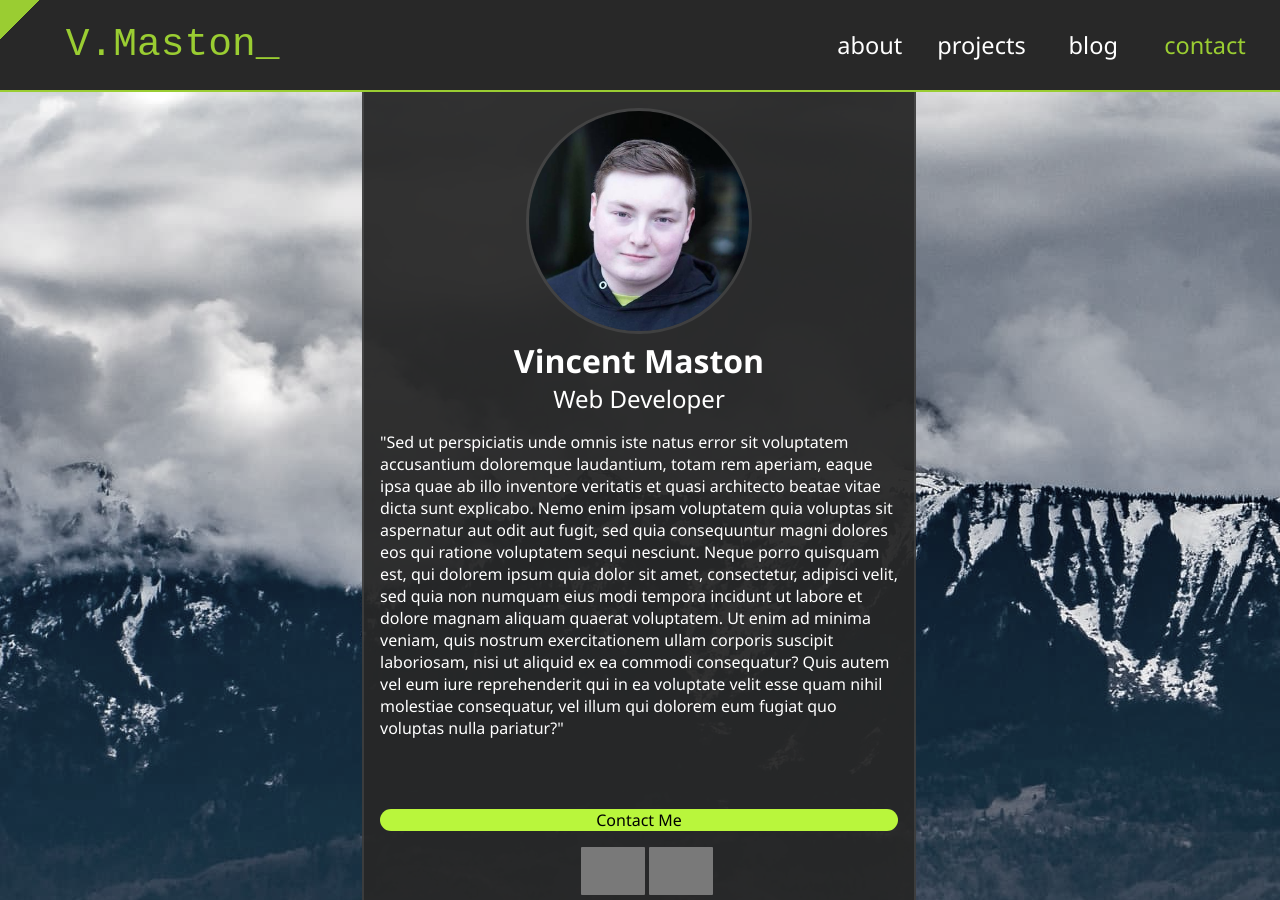
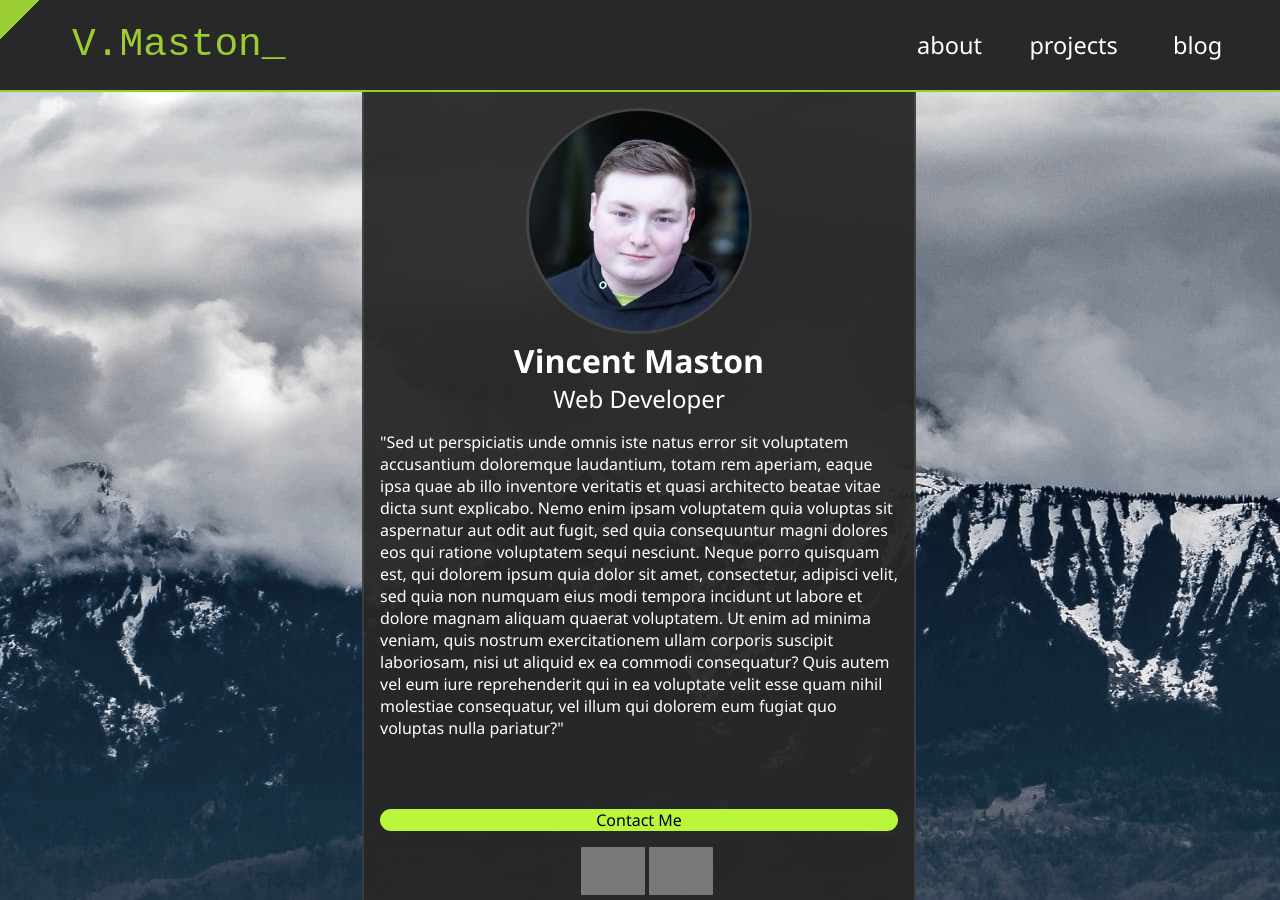
Before and after one commit to VMaston/vmaston.github.io, a Jekyll site: the page built from contact.md, in a window 1280 px wide. Built offline with Jekyll 4.4.1, drawn with Linux system fonts in a browser that asks for light colours; grey boxes are pictures that could not be loaded.

Commit message:
remove the contact entry

```diff
--- a/_config.yml
+++ b/_config.yml
@@ -10,5 +10,5 @@ navigation:
     url: /projects.html
   - title: blog
     url: /blog.html
-  - title: contact
-    url: /contact.html
+  # - title: contact
+  #   url: /contact.html
--- a/assets/css/styles.css
+++ b/assets/css/styles.css
@@ -110,7 +110,7 @@ button {
   grid-area: header; /* Parent: Wrapper */
 
   display: grid;
-  grid-template-columns: 5fr auto 55fr repeat(4, 10fr) 1fr;
+  grid-template-columns: 5fr auto 55fr repeat(3, 10fr) 1fr;
   gap: 20px;
 
   text-align: center;
```
